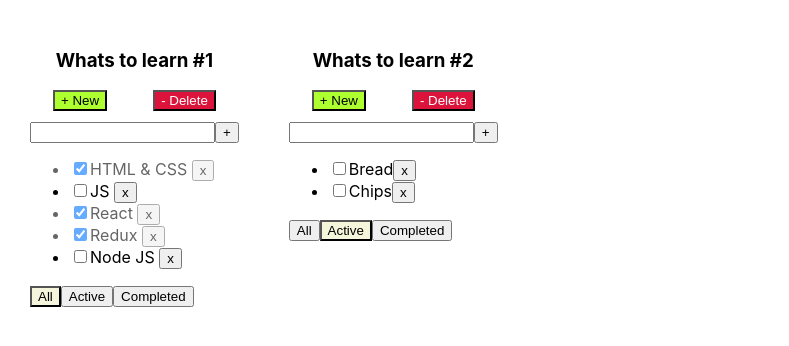
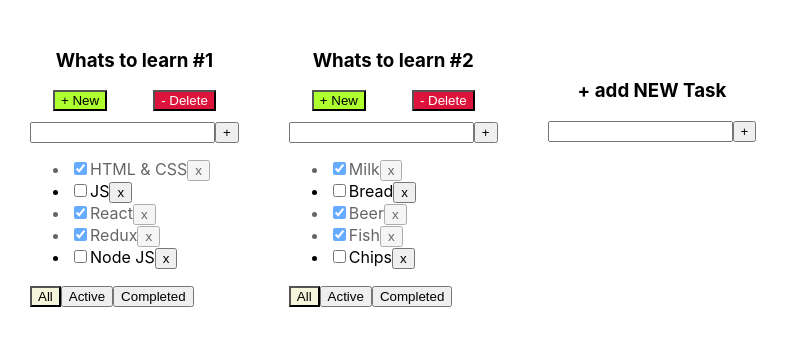
Before and after one commit to DenisLoza/TodoList_oldVersion, a React (Create React App) app: page / in a window 1280 px wide. Shown: the top 346 px of the page, without its empty margins (0-789 px from the left). Built offline with nearby package versions, Linux system fonts and the light colour scheme; the HTML template or start-up script is replaced by a standard one.

Commit message:
add NewTodoList, add rename list&title

```diff
--- /dev/null
+++ b/src/AddItemForm.tsx
@@ -0,0 +1,61 @@
+import React, {ChangeEvent, KeyboardEvent, useState} from 'react';
+import './AddItemForm.module.css';
+
+
+type PropsType = {
+    addItem: (NewTaskTitle: string) => void
+}
+
+
+export function AddItemForm(props: PropsType) {
+
+    // Хук3 следит за перерисовкой названия для новой задачи заданное через input
+    let [NewTaskTitle, setNewTaskTitle] = useState("");
+    // Хук 4 следит за состоянием появления ошибок при проверках
+    let [error, setError] = useState<string|null>(null); /*Изначально ошибки в стейте нет=null*/
+
+    // Функция добавляет новое название для задачи и обнуляет поле ввода после добавления названия новой задачи
+    function addItem() {
+        let trimedTitle = NewTaskTitle.trim(); /*Функция убирает все пробелы из строки и то, что осталось засовывает в переменную */
+        if (trimedTitle) {               /*Таска добавляется если строка не пустая*/
+            props.addItem(trimedTitle); /*Добавляется таска, но убираются слева и справа все пробелы*/
+        } else {
+            setError("Title is required!")
+        }
+        setNewTaskTitle("");
+    }
+
+    /*Следит за событиями внутри input*/
+    const onNewTitleChangeHandler = (e: ChangeEvent<HTMLInputElement>) => {
+        setError(null); /*ХУК Стэйт3. Как только в поле ввода что-то попадает, ошибка ввода исчезает*/
+        setNewTaskTitle(e.currentTarget.value) /*ХУК Стэйт4. Передает все что в напечатано в input в переменную наименованя новой таски */
+    }
+
+    /*При нажатии на Enter (charCode=13) добавляется новая таска*/
+    const onKeyPressHandler = (e: KeyboardEvent<HTMLInputElement>) => {
+        if (e.charCode === 13) {
+            props.addItem(NewTaskTitle);
+            setNewTaskTitle("");
+        }
+    }
+
+
+    return (
+        // Вывод названия Списка дел и поле ввода input с кнопкой "+"
+        <div>
+            <div className={"btn"}>
+            {/*<button className={"btn-new-todo"} onClick={props.addBoard}>+ New</button>*/}
+            </div>
+            <div>
+                <input value={NewTaskTitle}
+                       onChange={onNewTitleChangeHandler}
+                       onKeyPress={onKeyPressHandler}
+                    /*Если ошибка, то к input добавится класс "error", если нет, класс не добавиться*/
+                       className={error ? "error" : ""}/>
+                <button onClick={addItem}>+</button>
+                {/*Если ошибка, в div добавится класс error-message и напишется содержимое переменной error*/}
+                {error && <div className={"error-message"}>{error}</div>}
+            </div>
+        </div>
+    )
+}
--- a/src/App.css
+++ b/src/App.css
@@ -5,6 +5,9 @@
 
 .App > div {
   margin-right: 50px;
+}
+.addItemForm {
+  margin-top: 30px;
 }
 /*Выделяет красным цветом инпут при ошибке*/
 .error {
--- a/src/App.tsx
+++ b/src/App.tsx
@@ -3,6 +3,7 @@ import './App.css';
 import {tasksType, TodoList} from './TodoList';
 // Библиотека для генерации уникальных id
 import {v1} from 'uuid';
+import {AddItemForm} from "./AddItemForm";
 
 
 export type FilterValuesType = "All" | "Completed" | "Active";
@@ -26,17 +27,17 @@ function App() {
   // Состояние всех туду листов. Хук useState
   let [todoList, setTodoList] = useState <Array<todoListType>> ([
     { id: todoListId1, title: "Whats to learn #1", filter: "All" },
-    { id: todoListId2, title: "Whats to learn #2", filter: "Active" }
+    { id: todoListId2, title: "Whats to learn #2", filter: "All" }
   ]);
 
   // ОТДЕЛЬНЫЙ todo List
   let [tasks, setTasks] = useState <TasksStateType> ({
     [todoListId1]: [
-      {id: v1(), title: "HTML & CSS ", isDone: true},
-      {id: v1(), title: "JS ", isDone: false},
-      {id: v1(), title: "React ", isDone: true},
-      {id: v1(), title: "Redux ", isDone: true},
-      {id: v1(), title: "Node JS ", isDone: false},
+      {id: v1(), title: "HTML & CSS", isDone: true},
+      {id: v1(), title: "JS", isDone: false},
+      {id: v1(), title: "React", isDone: true},
+      {id: v1(), title: "Redux", isDone: true},
+      {id: v1(), title: "Node JS", isDone: false},
     ],
     [todoListId2]: [
       {id: v1(), title: "Milk", isDone: true},
@@ -59,11 +60,15 @@ function App() {
 
   // Функция для обработки чекбокса таски выполнено или не выполнено
   function changeStatus (id: string, isDone: boolean, todoListId: string) {
-    let todoList = tasks[todoListId];
-    let task = todoList.find(t => t.id === id);
+    // достаем нужный массив по todoListId
+    let todoTasks = tasks[todoListId];
+    // ищем нужную таску
+    let task = todoTasks.find(t => t.id === id);
+    // изменим таску, если она нашлась
     if (task) {
       task.isDone = isDone;
-      setTasks({...tasks}); /*Копируем массив тасок через деструктуризацию и отдаем в useState для перерисовки*/
+      // копируем массив тасок через деструктуризацию и отдаем в useState для перерисовки
+      setTasks({...tasks});
     }
   }
 
@@ -100,11 +105,41 @@ function App() {
     setTasks({...tasks})
   }
 
-  // Функция для добавления нового листа дел
+  // ПОКА НЕ РАБОТАЕТ. Заглушка!!!  Функция для кнопки +Add
   const addBoard = () => {
     console.log("Hello");
   }
 
+  // Функция добавления новой таски
+  function addTodoList(title: string) {
+    const newTodoListId: string = v1()
+    const newTodoList: todoListType = {
+      id: newTodoListId,
+      title: title,
+      filter: "All"
+    }
+    setTodoList([newTodoList, ...todoList])
+    setTasks({
+      ...tasks,
+      [newTodoListId]: []
+    })
+  }
+
+  function changeTitle(taskId: string, newTitle: string, todoListId: string) {
+    let task = tasks[todoListId].find(t => t.id === taskId)
+    if (task) {
+      task.title = newTitle;
+      setTasks({...tasks})
+    }
+  }
+
+  function changeTodoListTitle(id: string, newTitle: string) {
+    const newTodoList = todoList.find (tl => tl.id === id)
+    if (newTodoList) {
+      newTodoList.title = newTitle
+      setTodoList([...todoList])
+    }
+  }
 
   // Отрисовка списка тасок
   return (
@@ -132,9 +167,15 @@ function App() {
                       addTask={addTask}
                       changeTaskStatus={changeStatus}
                       addBoard={addBoard}
-                      removeTodoList={removeTodoList}/>
+                      removeTodoList={removeTodoList}
+                      changeTitle={changeTitle}
+                      changeTodoListTitle={changeTodoListTitle}/>
             )
         })}
+        <div className="addItemForm">
+          <h3>+ add NEW Task</h3>
+          <AddItemForm addItem={addTodoList}/>
+        </div>
       </div>
   )
 };
--- /dev/null
+++ b/src/EditableSpan.tsx
@@ -0,0 +1,56 @@
+import React, {ChangeEvent, KeyboardEvent, useState} from "react";
+
+type EditableSpanPropsType = {
+    value: string
+    onChange: (newValue: string) => void
+}
+
+function EditableSpan(props: EditableSpanPropsType) {
+    // Хук следит за состоянием режима редактирования span OR input
+    let [editMode, setEditMode] = useState<boolean>(false)
+    // Хук следит за состоянием значения нового\старого наименования таски
+    let [newTaskTitle, setNewTaskTitle] = useState<string>("")
+
+    // Ф-ция активирует режим редактирования для span преобразовывая его в input
+    const activateEditMode = () => {
+        setEditMode(true)
+        // В момент активации режима редактирования старое название таски появляется в окне input
+        setNewTaskTitle(props.value)
+    }
+    // Ф-ция деактивирует режим редактирования для input преобразовывая его в span
+    const activateViewMode = () => {
+        setEditMode(false)
+        // props.onChange(newTaskTitle)
+    }
+
+    // При нажатии на Enter (charCode=13) добавляется новая таска
+    const onKeyPressHandler = (e: KeyboardEvent<HTMLInputElement>) => {
+        if (e.charCode === 13) {
+            props.onChange(newTaskTitle)
+            activateViewMode()
+        }
+    }
+
+    // Следит за событиями внутри input и передает вводимые значения в хук
+    const onNewTitleChangeHandler = (e: ChangeEvent<HTMLInputElement>) => {
+        setNewTaskTitle(e.currentTarget.value)
+    }
+
+    return (
+        editMode
+                     // В значение input подставляем наименование таски
+            ? <input value={newTaskTitle}
+                     // Включает автофокус
+                     autoFocus={true}
+                     // Если потерян фокус, то обычный режим отображения
+                     onBlur={activateViewMode}
+                     // Передает введеные значения в input в локальный стейт
+                     onChange={onNewTitleChangeHandler}
+                     // Действия при нажатии на Enter
+                     onKeyPress={onKeyPressHandler}/>
+                     // При двойном клике на span активируется режим EditMode
+            : <span onDoubleClick={activateEditMode}>{props.value}</span>
+    )
+}
+
+export default EditableSpan
--- a/src/TodoList.tsx
+++ b/src/TodoList.tsx
@@ -1,6 +1,8 @@
 import React, {ChangeEvent, KeyboardEvent, useState} from 'react';
 import './TodoList.css';
 import {FilterValuesType} from './App';
+import {AddItemForm} from "./AddItemForm";
+import EditableSpan from "./EditableSpan";
 
 // Типизируем список тасок (id, название, состояние cheked)
 export type tasksType = {
@@ -21,42 +23,20 @@ type TodoListType = {
     changeTaskStatus:(id: string, isDone: boolean, todoList: string) => void
     addBoard: () => void
     removeTodoList: (todoListId: string) => void
+    changeTitle: (taskId: string, newTitle: string, todoListId: string) => void
+    changeTodoListTitle: (id: string, newTitle: string) => void
 }
 
 
 export function TodoList(props: TodoListType) {
 
-    // Хук3 следит за перерисовкой названия для новой задачи заданное через input
-    let [NewTaskTitle, setNewTaskTitle] = useState("");
-    // Хук 4 следит за состоянием появления ошибок при проверках
-    let [error, setError] = useState<string|null>(null); /*Изначально ошибки в стейте нет=null*/
-
-    // Функция добавляет новое название для задачи и обнуляет поле ввода после добавления названия новой задачи
-    function addTask() {
-        let trimedTitle = NewTaskTitle.trim(); /*Функция убирает все пробелы из строки и то, что осталось засовывает в переменную */
-        if (trimedTitle) {               /*Таска добавляется если строка не пустая*/
-            props.addTask(trimedTitle, props.id); /*Добавляется таска, но убираются слева и справа все пробелы*/
-        } else {
-            setError("Title is required!")
-        }
-        setNewTaskTitle("");
+    const addNewTask = (title: string) => {
+        props.addTask(title, props.id)
     }
-
-    /*Следит за событиями внутри input*/
-    const onNewTitleChangeHandler = (e: ChangeEvent<HTMLInputElement>) => {
-        setError(null); /*ХУК Стэйт3. Как только в поле ввода что-то попадает, ошибка ввода исчезает*/
-        setNewTaskTitle(e.currentTarget.value) /*ХУК Стэйт4. Передает все что в напечатано в input в переменную наименованя новой таски */
+     // Ф-ция изменения названия титула списка задач
+    const changeTodoListTitle = (newTitle: string) => {
+        props.changeTodoListTitle (props.id, newTitle)
     }
-
-    /*При нажатии на Enter (charCode=13) добавляется новая таска*/
-    const onKeyPressHandler = (e: KeyboardEvent<HTMLInputElement>) => {
-        if (e.charCode === 13) {
-            props.addTask(NewTaskTitle, props.id);
-            setNewTaskTitle("");
-        }
-    }
-
-
 
     const onAllClickHandler = () => props.changeFilter("All", props.id);
     const onActiveClickHandler = () => props.changeFilter("Active", props.id);
@@ -68,38 +48,34 @@ export function TodoList(props: TodoListType) {
     return (
         // Вывод названия Списка дел и поле ввода input с кнопкой "+"
         <div>
-            <h3>{props.title}</h3>
+            <h3><EditableSpan value={props.title} onChange={changeTodoListTitle}/></h3>
             <div className={"btn"}>
             <button className={"btn-new-todo"} onClick={props.addBoard}>+ New</button>
             <button className={"btn-del-todo"} onClick={deleteTask}>- Delete</button>
             </div>
-            <div>
-                <input value={NewTaskTitle}
-                       onChange={onNewTitleChangeHandler}
-                       onKeyPress={onKeyPressHandler}
-                    /*Если ошибка, то к input добавится класс "error", если нет, класс не добавиться*/
-                       className={error ? "error" : ""}/>
-                <button onClick={addTask}>+</button>
-                {/*Если ошибка, в div добавится класс error-message и напишется содержимое переменной error*/}
-                {error && <div className={"error-message"}>{error}</div>}
-            </div>
+            <AddItemForm addItem={addNewTask} />
 
-            {/*Формирование списка тасок*/}
             <ul>
                 {props.tasks.map(t => {
+
                     const onRemoveHandler = () => {props.removeTask(t.id, props.id);}
 
                     // Функция следит за событием на чек боксе таски и отдает значение в стейт
                     const onChangeHandler = (e: ChangeEvent<HTMLInputElement>) => {
                         props.changeTaskStatus(t.id, e.currentTarget.checked, props.id);
                     }
+
+                    const onChangeTaskTitle = (newValue: string) => {
+                        props.changeTitle(t.id, newValue, props.id)
+                    }
+
                     /*Если таска выполнена, то класс "is-done" если нет, то класса нет*/
                     return <li key={t.id} className={t.isDone ? "is-done" : ""}>
                         <input type="checkbox"
                                checked={t.isDone}
                                onChange={onChangeHandler}
                         />
-                        <span>{t.title}</span>
+                        <EditableSpan value={t.title} onChange={onChangeTaskTitle}/>
                         <button onClick={onRemoveHandler}>x</button>
                     </li>
                 })
```
Also changed, not shown: src/AddItemForm.module.css (added), 1 other file (tests, documents, lock files or other folders).
